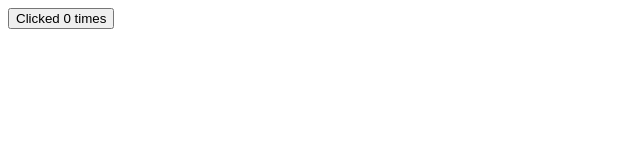
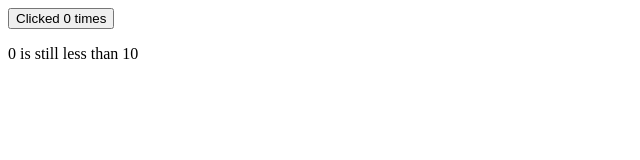
Before and after one commit to SlytherSavior/sevelte-playground, a SvelteKit app: page / in a window 1280 px wide. Shown: the top 160 px of the page, without its empty margins (0-640 px from the left). Built offline with nearby package versions, Linux system fonts and the light colour scheme.

Commit message:
well else blocks

```diff
--- a/src/routes/+page.svelte
+++ b/src/routes/+page.svelte
@@ -12,4 +12,6 @@
 </button>
 {#if count > 10}
 	<p>{count} is greater than 10</p>
+{:else}
+	<p>{count} is still less than 10</p>
 {/if}
```
